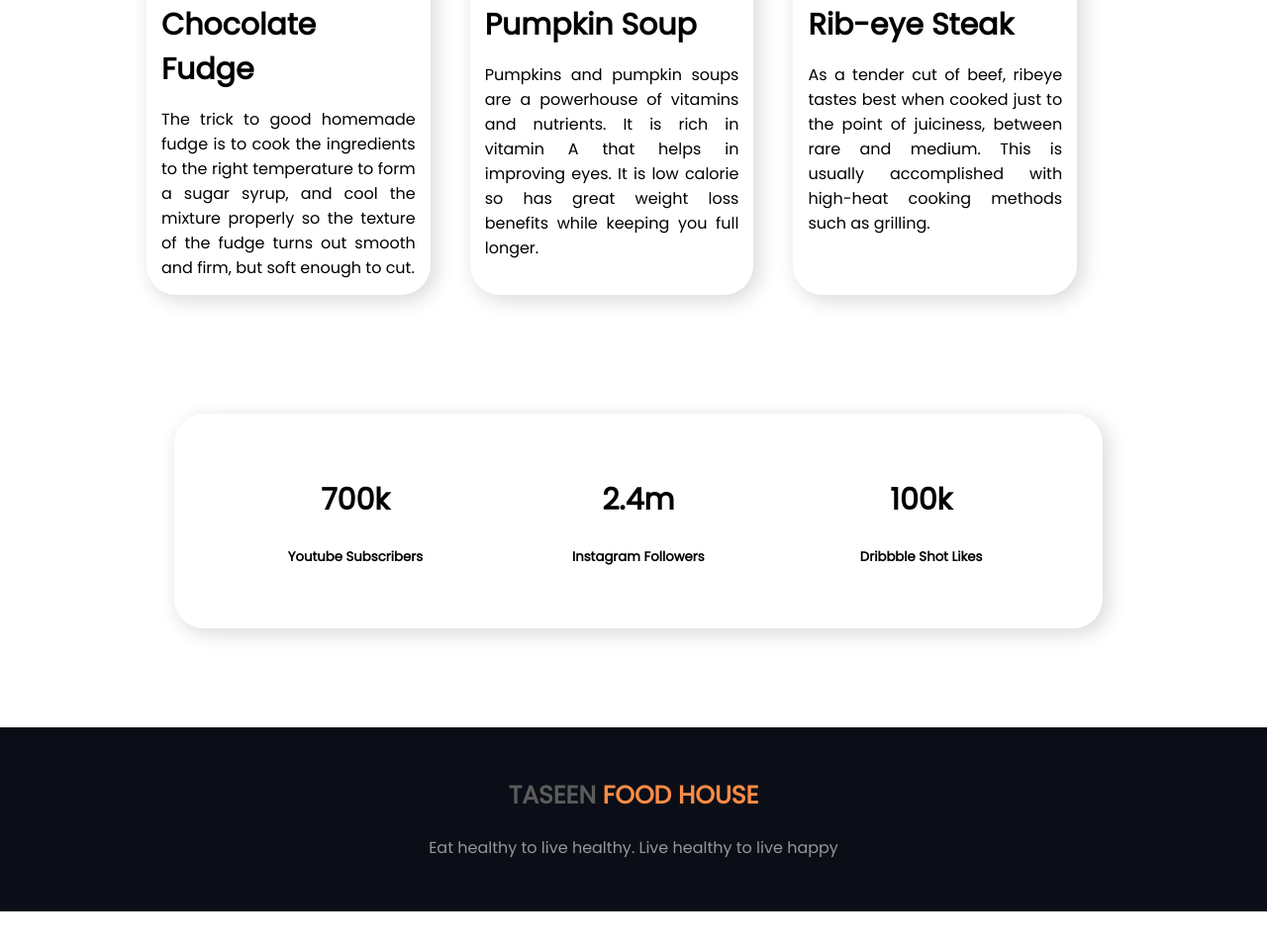
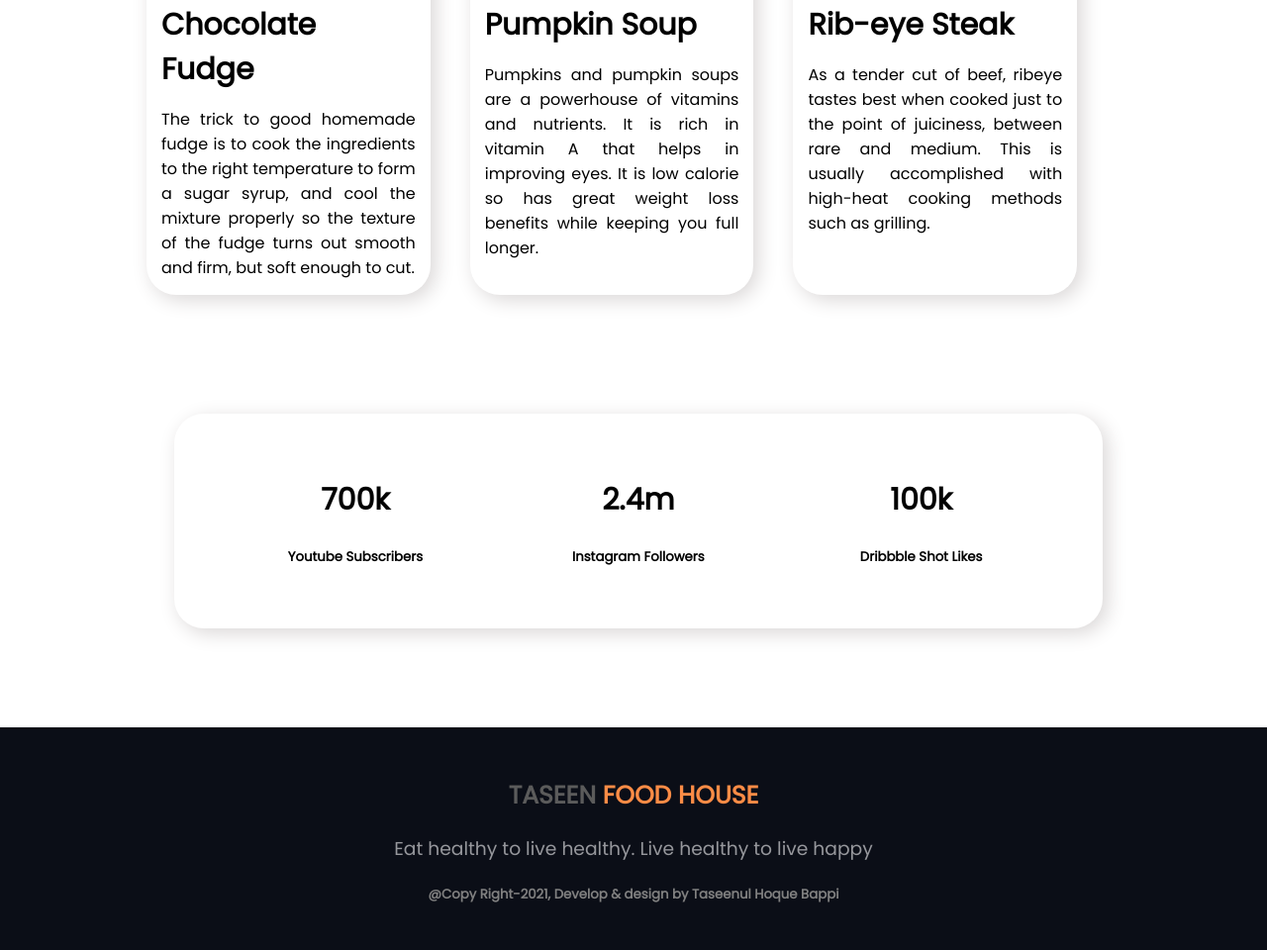
Before and after one commit to taseenbappi/taseen-food-house, a plain HTML site: page index.html in a window 1280 px wide. Shown: the part 1956-2916 px from the top of the page at 99% size. Before the commit the page ends 2877 px from the top, so only its background shows below. Drawn offline with Linux system fonts and the light colour scheme.

Commit message:
copyright text updated

```diff
--- a/index.html
+++ b/index.html
@@ -133,7 +133,8 @@
     <section class="footer">
         <div class="footer-text">
             <h2><span id="network-text">TASEEN </span><span id="food-text">FOOD HOUSE</span> </h2>
-            <h4 id="footer-quotes">Eat healthy to live healthy. Live healthy to live happy</h4>
+            <h3 id="footer-quotes">Eat healthy to live healthy. Live healthy to live happy</h3>
+            <h5 style="color: gray; ;">@Copy Right-2021, Develop & design by Taseenul Hoque Bappi</h5>
 
         </div>
 
```
